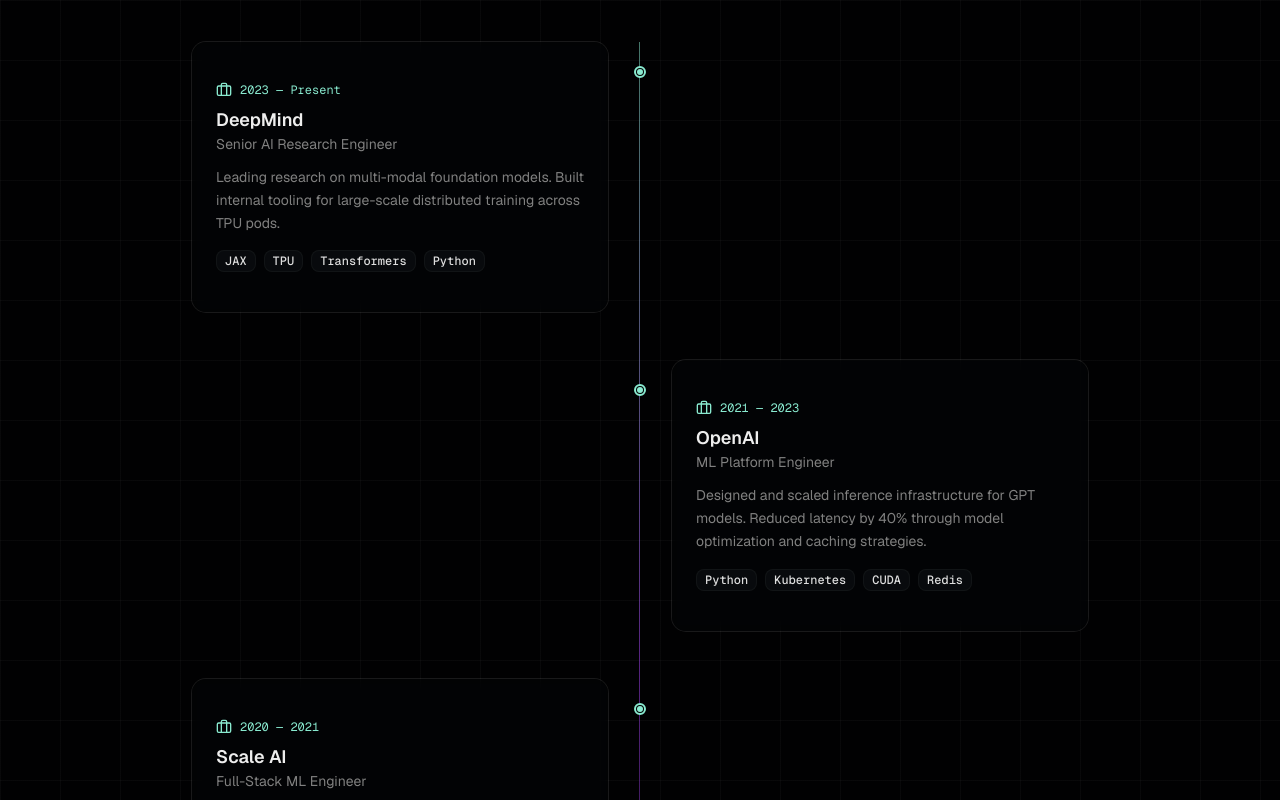
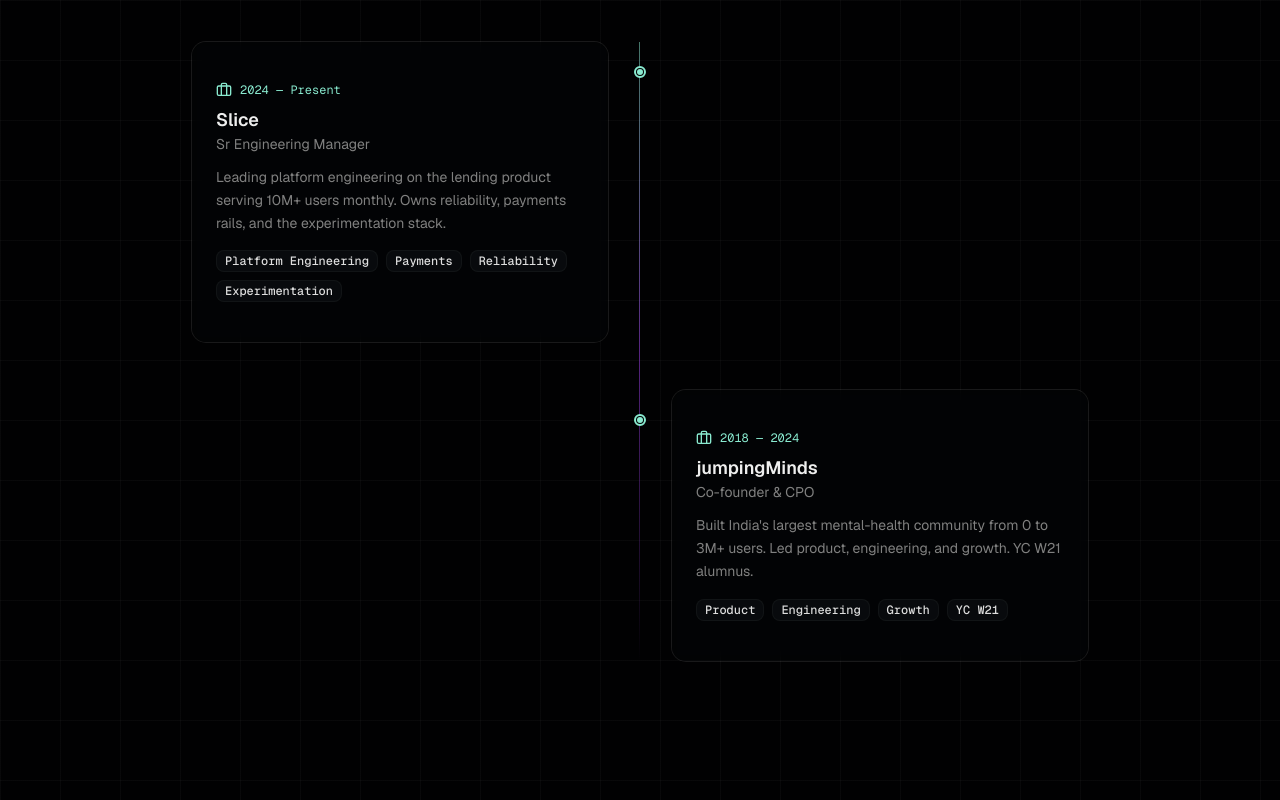
Before and after one commit to piyushgupta27/piyush-portfolio, a Next.js app: page / in a window 1280 px wide. Shown: the part 4140-4940 px from the top of the page. Built offline with nearby package versions, Linux system fonts and the light colour scheme.

Commit message:
feat(experience): replace placeholders with Slice + jumpingMinds

```diff
--- a/src/data/experience.ts
+++ b/src/data/experience.ts
@@ -8,35 +8,19 @@
 
 export const experiences: Experience[] = [
   {
-    company: "DeepMind",
-    role: "Senior AI Research Engineer",
-    period: "2023 — Present",
+    company: "Slice",
+    role: "Sr Engineering Manager",
+    period: "2024 — Present",
     description:
-      "Leading research on multi-modal foundation models. Built internal tooling for large-scale distributed training across TPU pods.",
-    tech: ["JAX", "TPU", "Transformers", "Python"],
+      "Leading platform engineering on the lending product serving 10M+ users monthly. Owns reliability, payments rails, and the experimentation stack.",
+    tech: ["Platform Engineering", "Payments", "Reliability", "Experimentation"],
   },
   {
-    company: "OpenAI",
-    role: "ML Platform Engineer",
-    period: "2021 — 2023",
+    company: "jumpingMinds",
+    role: "Co-founder & CPO",
+    period: "2018 — 2024",
     description:
-      "Designed and scaled inference infrastructure for GPT models. Reduced latency by 40% through model optimization and caching strategies.",
-    tech: ["Python", "Kubernetes", "CUDA", "Redis"],
-  },
-  {
-    company: "Scale AI",
-    role: "Full-Stack ML Engineer",
-    period: "2020 — 2021",
-    description:
-      "Built data labeling pipelines and quality assurance systems for computer vision datasets. Shipped annotation tools used by 5k+ labelers.",
-    tech: ["React", "Python", "FastAPI", "PostgreSQL"],
-  },
-  {
-    company: "Hugging Face",
-    role: "Open Source Engineer (Intern)",
-    period: "2019 — 2020",
-    description:
-      "Contributed to the Transformers library. Implemented model architectures and wrote documentation for community adoption.",
-    tech: ["PyTorch", "Transformers", "TypeScript", "Docker"],
+      "Built India's largest mental-health community from 0 to 3M+ users. Led product, engineering, and growth. YC W21 alumnus.",
+    tech: ["Product", "Engineering", "Growth", "YC W21"],
   },
 ];
```
